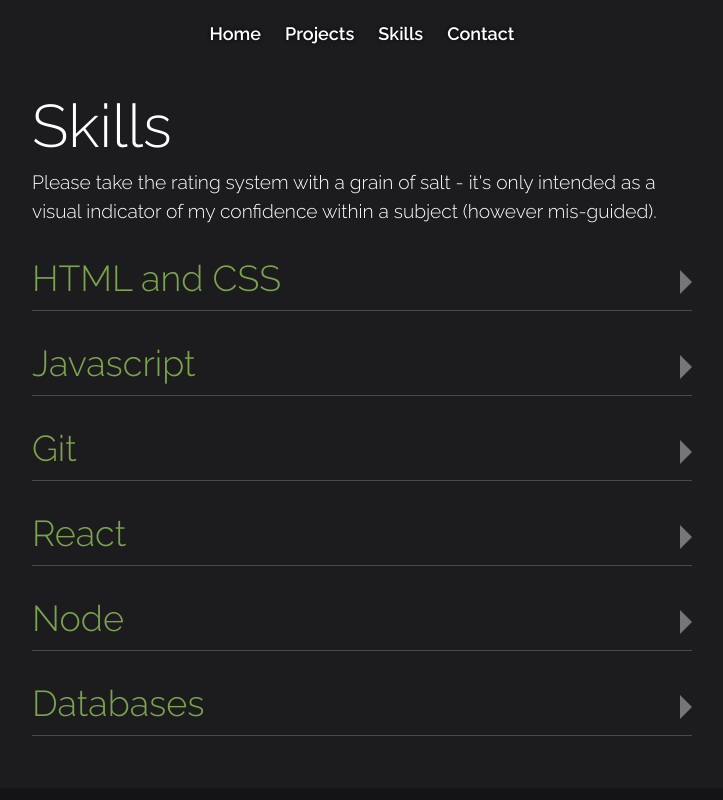
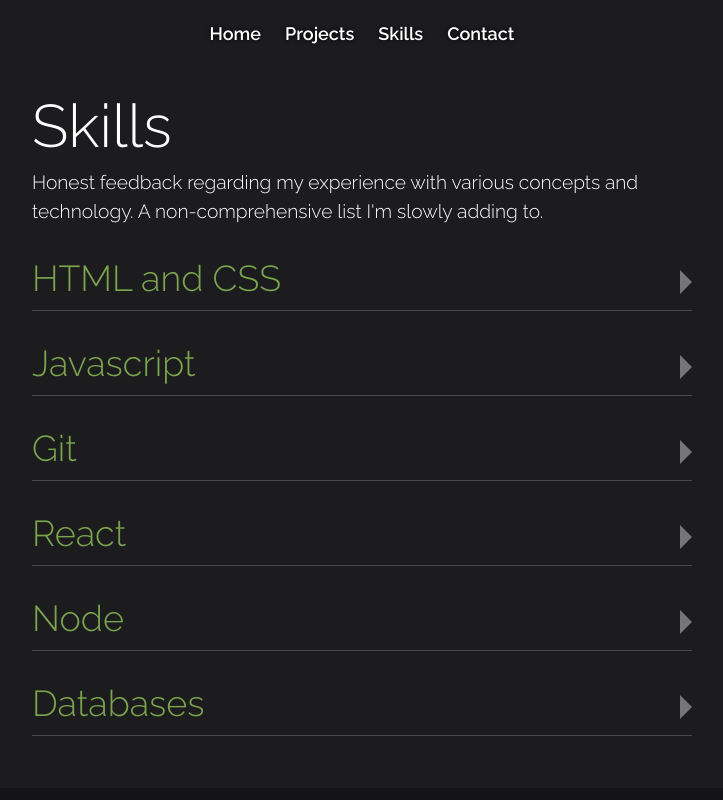
Before and after one commit to bradbrad88/portfolio-client, a React (Create React App) app: page /skills in a window 1280 px wide. Shown: the top 800 px of the page, without its empty margins (278-1001 px from the left). Built offline with nearby package versions, Linux system fonts and the light colour scheme.

Commit message:
Remove skill rating

```diff
--- a/src/pages/skills/Skill.tsx
+++ b/src/pages/skills/Skill.tsx
@@ -31,10 +31,10 @@
           <article key={concept.description} className="mt-3">
             <div className="sm:flex justify-between">
               <H3>{concept.description}</H3>
-              <span className="text-right sm:text-left block">
+              {/* <span className="text-right sm:text-left block">
                 {concept.stars + " out of 5 "}
                 {"💡".repeat(concept.stars) + "➖".repeat(5 - concept.stars)}
-              </span>
+              </span> */}
             </div>
             <p>{concept.comment}</p>
           </article>
--- a/src/pages/skills/Skills.tsx
+++ b/src/pages/skills/Skills.tsx
@@ -15,8 +15,8 @@
       <Section>
         <H1>Skills</H1>
         <p>
-          Please take the rating system with a grain of salt - it's only intended as a visual
-          indicator of my confidence within a subject (however mis-guided).
+          Honest feedback regarding my experience with various concepts and technology. A
+          non-comprehensive list I'm slowly adding to.
         </p>
       </Section>
       {renderSkills()}
```
